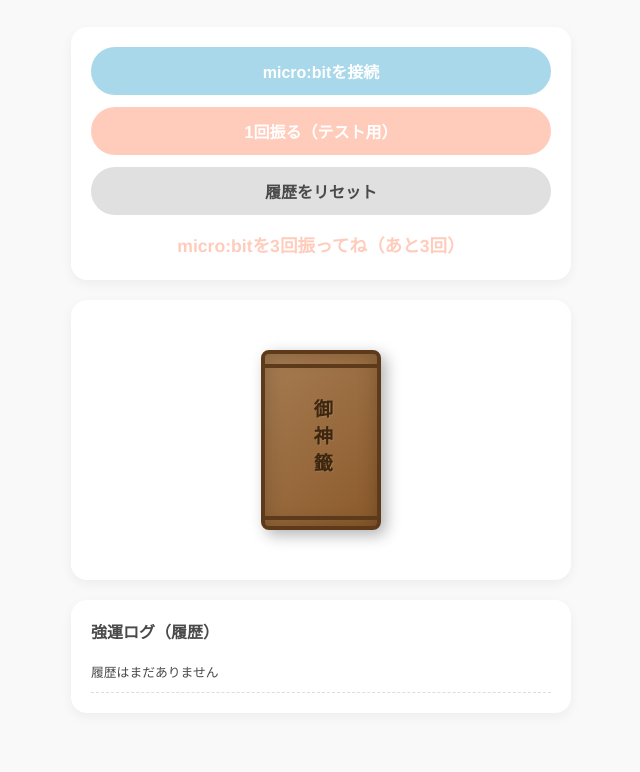
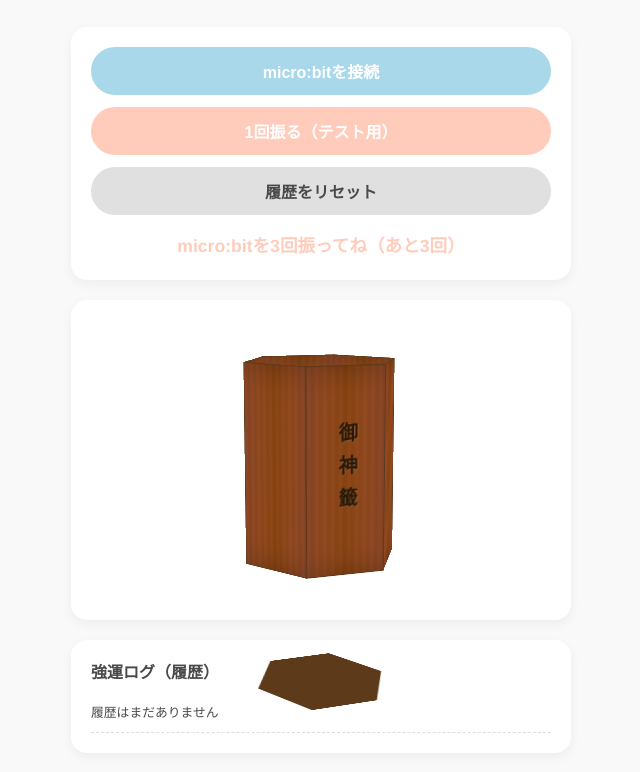
Before and after one commit to a1s2h7/omikuji, a plain HTML site: page index.html in a window 1280 px wide. Shown: the part 106-878 px from the top of the page, without its empty margins (319-959 px from the left). Before the commit the page ends 839 px from the top, so only its background shows below. Drawn offline with Linux system fonts and the light colour scheme.

Commit message:
Enhance UI: Implement 3D hexagonal wooden omikuji box

```diff
--- a/index.html
+++ b/index.html
@@ -113,47 +113,96 @@
         }
 
         .omikuji-box-area {
+            perspective: 1000px;
+            height: 280px;
             display: flex;
             justify-content: center;
             align-items: center;
-            padding: 30px 10px;
-            transition: transform 0.5s ease;
+            cursor: pointer;
+            user-select: none;
         }
 
-        /* 木の箱のスタイル */
-        .wooden-box {
+        /* 3D六角柱のコンテナ */
+        .hex-box {
             position: relative;
-            width: 120px;
-            height: 180px;
-            background: linear-gradient(135deg, #a67c52 0%, #8b5a2b 100%);
-            border: 4px solid #5d3a1a;
-            border-radius: 8px;
-            box-shadow: inset 0 0 20px rgba(0,0,0,0.2), 5px 5px 15px rgba(0,0,0,0.3);
+            width: 80px;
+            height: 200px;
+            transform-style: preserve-3d;
+            transform: rotateX(-10deg) rotateY(20deg);
+            transition: transform 0.3s ease;
+        }
+
+        .face {
+            position: absolute;
+            width: 80px;
+            height: 200px;
+            background: linear-gradient(to right, #a0522d, #8b4513, #a0522d);
+            border: 1px solid #5d3a1a;
             display: flex;
             justify-content: center;
             align-items: center;
+            backface-visibility: visible;
+            box-shadow: inset 0 0 30px rgba(0,0,0,0.3);
         }
 
-        .wooden-box::before {
+        /* 各面の設定（60度ずつ回転） */
+        .face:nth-child(1) { transform: rotateY(0deg) translateZ(68px); }
+        .face:nth-child(2) { transform: rotateY(60deg) translateZ(68px); }
+        .face:nth-child(3) { transform: rotateY(120deg) translateZ(68px); }
+        .face:nth-child(4) { transform: rotateY(180deg) translateZ(68px); }
+        .face:nth-child(5) { transform: rotateY(240deg) translateZ(68px); }
+        .face:nth-child(6) { transform: rotateY(300deg) translateZ(68px); }
+
+        /* 木目模様のオーバーレイ */
+        .face::before {
+            content: "";
+            position: absolute;
+            top: 0; left: 0; right: 0; bottom: 0;
+            background-image: repeating-linear-gradient(
+                90deg,
+                transparent,
+                transparent 4px,
+                rgba(0,0,0,0.05) 4px,
+                rgba(0,0,0,0.05) 8px
+            );
+            pointer-events: none;
+        }
+
+        /* 正面の文字 */
+        .face.front::after {
             content: "御神籤";
             writing-mode: vertical-rl;
-            color: #3d2610;
+            color: #2a1b0a;
             font-weight: bold;
             font-size: 1.2rem;
-            letter-spacing: 8px;
+            letter-spacing: 12px;
             text-shadow: 1px 1px 0 rgba(255,255,255,0.1);
         }
 
-        /* 箱の上下の装飾 */
-        .wooden-box::after {
-            content: "";
+        /* 蓋と底 */
+        .cap {
             position: absolute;
-            top: 10px;
-            left: 0;
-            width: 100%;
-            height: 4px;
+            width: 136px;
+            height: 136px;
             background: #5d3a1a;
-            box-shadow: 0 152px 0 #5d3a1a;
+            left: -28px;
+            clip-path: polygon(25% 0%, 75% 0%, 100% 50%, 75% 100%, 25% 100%, 0% 50%);
+        }
+        .cap.top { top: -20px; transform: rotateX(90deg) translateZ(20px); }
+        .cap.bottom { bottom: -20px; transform: rotateX(90deg) translateZ(-180px); }
+
+        /* 3Dシェイクアニメーション */
+        .shaking .hex-box {
+            animation: shake3d 0.5s infinite linear;
+        }
+
+        @keyframes shake3d {
+            0% { transform: rotateX(-10deg) rotateY(20deg) translateZ(0); }
+            20% { transform: rotateX(10deg) rotateY(10deg) translateZ(10px) rotateZ(5deg); }
+            40% { transform: rotateX(-20deg) rotateY(30deg) translateZ(-5px) rotateZ(-5deg); }
+            60% { transform: rotateX(15deg) rotateY(5deg) translateZ(15px) rotateZ(3deg); }
+            80% { transform: rotateX(-5deg) rotateY(40deg) translateZ(0) rotateZ(-3deg); }
+            100% { transform: rotateX(-10deg) rotateY(20deg) translateZ(0); }
         }
 
         .fortune-results-list {
@@ -291,7 +340,16 @@
 
         <section class="card">
             <div id="omikujiBox" class="omikuji-box-area">
-                <div class="wooden-box"></div>
+                <div class="hex-box">
+                    <div class="face front"></div>
+                    <div class="face"></div>
+                    <div class="face"></div>
+                    <div class="face"></div>
+                    <div class="face"></div>
+                    <div class="face"></div>
+                    <div class="cap top"></div>
+                    <div class="cap bottom"></div>
+                </div>
             </div>
 
             <!-- 強運表示（結果が出たら表示） -->
```
